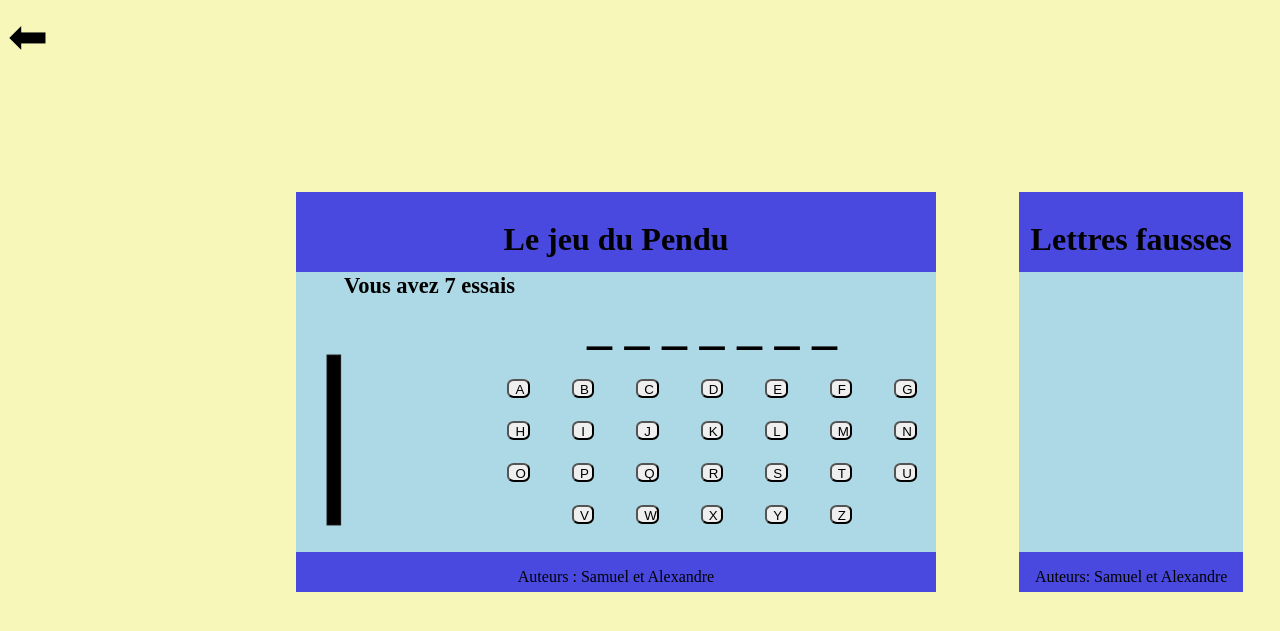
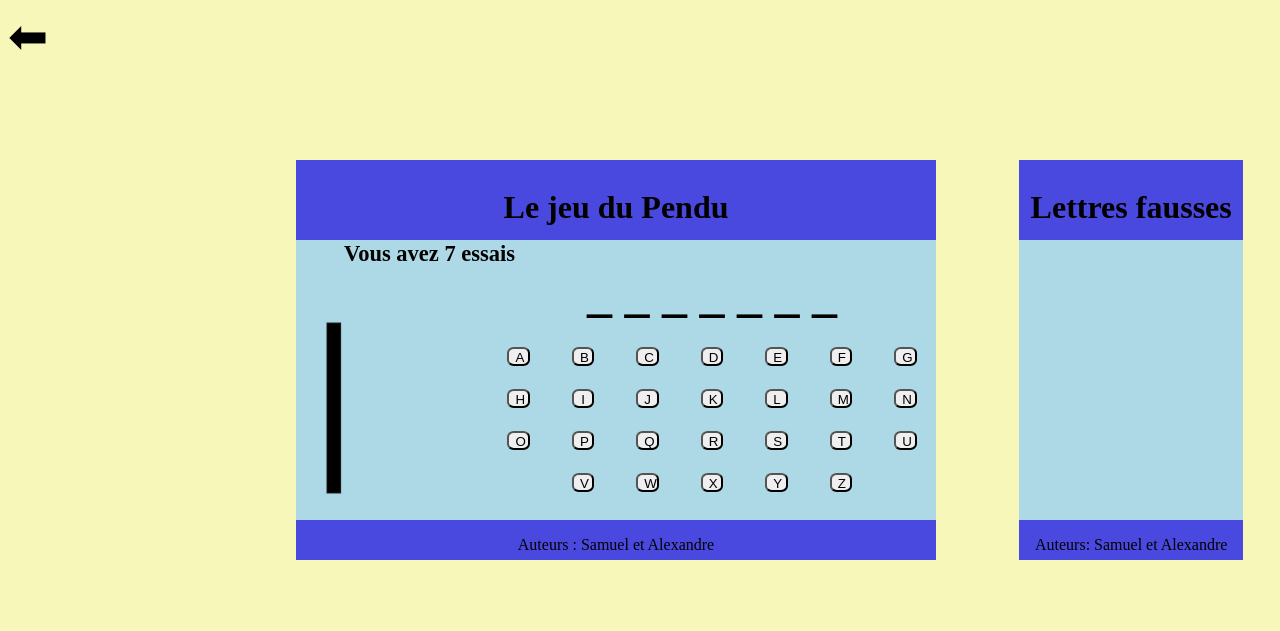
Before and after one commit to SamSamsung/Time-killer, a PHP site: page /pendu.html in a window 1280 px wide. Shown: the top 631 px of the page. Run offline with PHP 8.4, Linux system fonts and the light colour scheme.

Commit message:
Update style.css

```diff
--- a/css/style.css
+++ b/css/style.css
@@ -1,5 +1,10 @@
 p, h1 {
     text-align: center;
+    font-size: 100%;
+}
+
+h1 {
+    font-size: 200%;
 }
 
 body {
@@ -10,7 +15,7 @@ body {
     background-color: lightblue;
     position: absolute;
     margin-left: 22.5%;
-    margin-top: 10%;
+    margin-top: 7.5%;
     height: 50%;
     width: 50%;
 }
@@ -19,7 +24,7 @@ body {
     background-color: lightblue;
     position: absolute;
     margin-left: 79%;
-    margin-top: 10%;
+    margin-top: 7.5%;
     height: 50%;
     width: 17.5%;
 }
@@ -216,6 +221,7 @@ button.non_active {
     pointer-events: all;
 }
 
+
 .retour{
     font-size: 300%;
     color: black;
```
